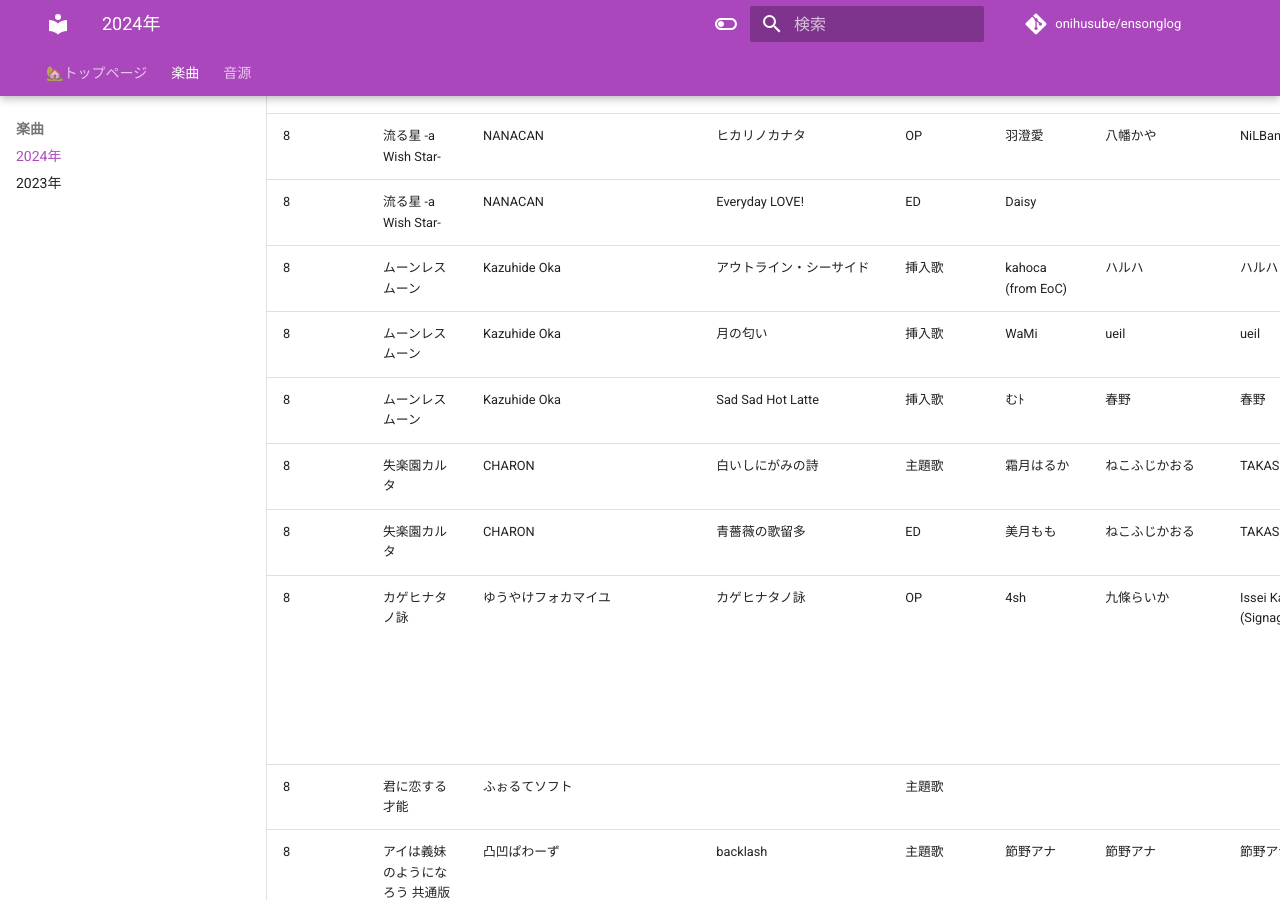
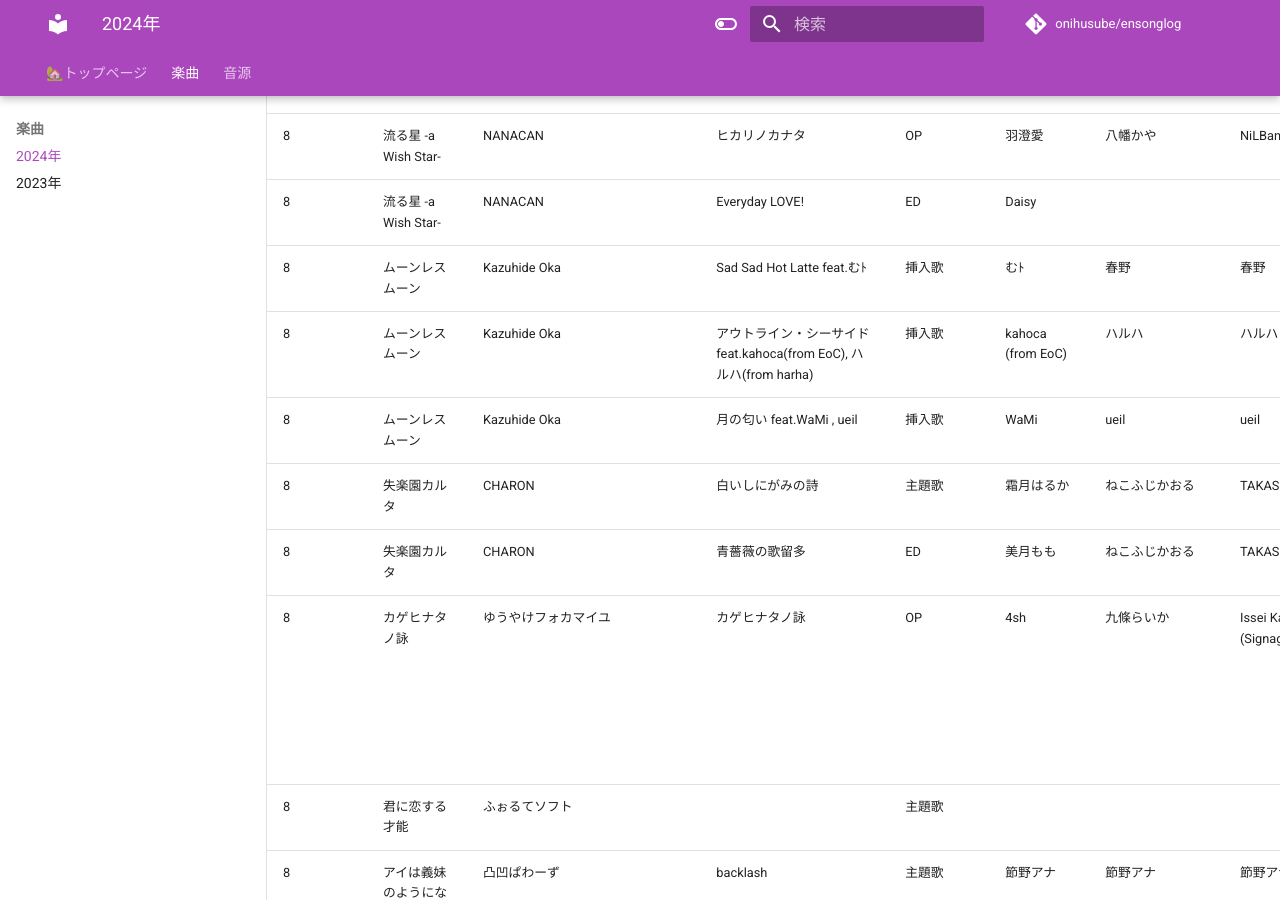
Before and after one commit to onihusube/ensonglog, an MkDocs documentation site: the page built from docs/2024/楽曲.md, in a window 1280 px wide and 900 px high, scrolled down 15898 px. Built offline with MkDocs 1.6.1 and Material for MkDocs 9.7.7, drawn with Linux system fonts in a browser that asks for light colours; emoji names are drawn with the system emoji font; comment, search, counter and statistics services are not loaded.

Commit message:
ムーンレスムーン関連追記

```diff
--- a/docs/2024/楽曲.md
+++ b/docs/2024/楽曲.md
@@ -146,9 +146,9 @@ search:
 | 8 | アキゾラのメモリーズ─特異点の奇跡─ | GALEX SOFT | 超弦理論のシックザイル-Re:define- | 挿入歌 | 遥 | racamyy | 最果みのり | 432 | [LinkCore](https://linkco.re/DudUcpta) | アキゾラのメモリーズ─運命の地平線─ 主題歌（2023/08）のアレンジ |
 | 8 | 流る星 -a Wish Star- | NANACAN | ヒカリノカナタ | OP | 羽澄愛 | 八幡かや | NiLBana | NiLBana | パッケージ版初回特典 OP/ED収録CD | Chorus: nize | [:fontawesome-brands-youtube:](https://www.youtube.com/watch?v=aycAohocdT8) |
 | 8 | 流る星 -a Wish Star- | NANACAN | Everyday LOVE! | ED | Daisy  |  |  |  | パッケージ版初回特典 OP/ED収録CD |  |  |
-| 8 | ムーンレスムーン | Kazuhide Oka | アウトライン・シーサイド | 挿入歌 | kahoca (from EoC) | ハルハ | ハルハ | ハルハ | | | [:fontawesome-brands-youtube:](https://www.youtube.com/watch?v=vP736W9eNFY) |
-| 8 | ムーンレスムーン | Kazuhide Oka | 月の匂い | 挿入歌 | WaMi | ueil | ueil | ueil | | | [:fontawesome-brands-youtube:](https://www.youtube.com/watch?v=LDkPDI3xVLg) |
-| 8 | ムーンレスムーン | Kazuhide Oka | Sad Sad Hot Latte | 挿入歌 | むﾄ | 春野 | 春野 | 春野 | | | [:fontawesome-brands-youtube:](https://www.youtube.com/watch?v=nt9DJmPrRH4) |
+| 8 | ムーンレスムーン | Kazuhide Oka | Sad Sad Hot Latte feat.むﾄ | 挿入歌 | むﾄ | 春野 | 春野 | 春野 | [LinkFire](https://anarchic-record.lnk.to/SadSadHotLatte) | | [:fontawesome-brands-youtube:](https://www.youtube.com/watch?v=nt9DJmPrRH4) |
+| 8 | ムーンレスムーン | Kazuhide Oka | アウトライン・シーサイド feat.kahoca(from EoC), ハルハ(from harha) | 挿入歌 | kahoca (from EoC) | ハルハ | ハルハ | ハルハ | [LinkFire](https://anarchic-record.lnk.to/OutlineSeaside) | | [:fontawesome-brands-youtube:](https://www.youtube.com/watch?v=vP736W9eNFY) |
+| 8 | ムーンレスムーン | Kazuhide Oka | 月の匂い feat.WaMi , ueil | 挿入歌 | WaMi | ueil | ueil | ueil | [LinkFire](https://anarchic-record.lnk.to/AScentofMoonEM) | | [:fontawesome-brands-youtube:](https://www.youtube.com/watch?v=LDkPDI3xVLg) |
 | 8 | 失楽園カルタ | CHARON | 白いしにがみの詩 | 主題歌 | 霜月はるか | ねこふじかおる | TAKASUKE | TAKASUKE | [Fanlink](https://fanlink.tv/vZ3J) | | [:fontawesome-brands-youtube:](https://www.youtube.com/watch?v=0wNu19Q78XU) |
 | 8 | 失楽園カルタ | CHARON | 青薔薇の歌留多 | ED | 美月もも | ねこふじかおる | TAKASUKE | TAKASUKE | [Fanlink](https://fanlink.tv/vZ3J) | | [:fontawesome-brands-youtube:](https://fanlink.tv/vZ3J) |
 | 8 | カゲヒナタノ詠 | ゆうやけフォカマイユ | カゲヒナタノ詠 | OP | 4sh | 九條らいか | Issei Katsunoi (Signage) | Signage |  |Guitar: Issei Katsunoi (Signage), Bass: Tuda, Drums Arrangement: 九條らいか, Keyboard: うつぼ | [:fontawesome-brands-youtube:](https://www.youtube.com/watch?v=qD2dlns2eog) |
@@ -184,7 +184,7 @@ search:
 | 9 | 制服カノジョ まよいごエンゲージ | エンターグラム | でもでもデモリッション | OP | 仁田原夢羽 (CV:山田麻莉奈) | ハム | ハム | ハム | ゆめは初恋BOX特典 主題歌CD「#あいらしかソング」 | 全年齢</br>Guitar: 池木紗々</br>Bass: 原一生</br>Recording Engineer: 神灼爺 |
 | 9 | 戦国†恋姫オンライン～奥宴新史～ | BaseSon | 飛翔 -hisho- | 3.5周年記念リニューアルOP | 茶太 | DEAR AID | DEAR AID | DEAR AID |  |  |
 | 9 | 対魔忍RPG | LiLiTH/株式会社インフィニブレイン | だから僕たちは | 主題歌6th | Ruy | 六弦A助 | 六弦A助 | 六弦A助 | |  |
-| 9 | Death end re;Quest Code Z | コンパイルハート | Over my DEAD copy | OP | | 月蝕會議 | 月蝕會議 | 月蝕會議 | | [Linkfire](https://gesshoku.lnk.to/OmDcYT) |
+| 9 | Death end re;Quest Code Z | コンパイルハート | Over my DEAD copy | OP | | 月蝕會議 | 月蝕會議 | 月蝕會議 | [Linkfire](https://gesshoku.lnk.to/OmDcYT) | | |
 | 10 | 放課後の誘惑授業 ～誰にも言えない快楽レッスン～ | アパタイト | Colors | 主題歌 | | ROLLY BOX | ROLLY BOX |  |  | ゲームディスク |
 | 10 | 大好きなお兄ちゃんの堕とし方 ～ツンツン妹は、兄にデレデレでした～ | アパタイト | シークレットラブ | 主題歌 | | ROLLY BOX | ROLLY BOX |  |  | ゲームディスク |
 | 10 | 取られん母 | エロイット | 咎人の夢 | 主題歌 | solfa feat.小春めう | 天ヶ咲麗 | 橋咲透 | 橋咲透 | | |
```
